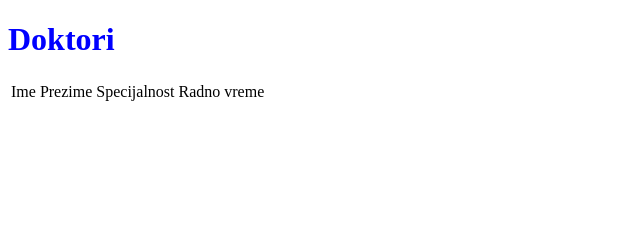
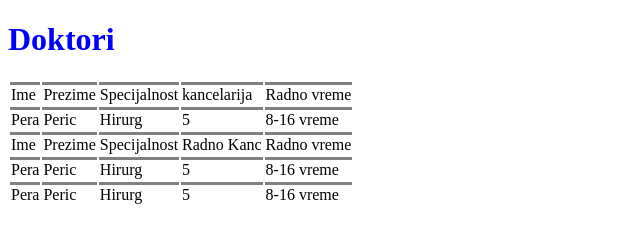
Before and after one commit to tanule7/git-proba, a plain HTML site: page index.html in a window 1280 px wide. Shown: the whole page, without its empty margins (0-640 px from the left). Drawn offline with Linux system fonts and the light colour scheme.

Commit message:
gotova tabela

```diff
--- a/index.html
+++ b/index.html
@@ -14,9 +14,39 @@
         <tr>
             <td>Ime</td>
             <td>Prezime</td>
-            <td>Specijalnost</td>
+            <td colspan="2">Specijalnost</td>
+            <td>kancelarija</td>
             <td>Radno vreme</td>
         </tr>
+        <tr>
+            <td>Pera</td>
+            <td>Peric</td>
+            <td colspan="2">Hirurg</td>
+            <td>5</td>
+            <td>8-16 vreme</td>
+        </tr>
+        <tr>
+            <td>Ime</td>
+            <td>Prezime</td>
+            <td colspan="2">Specijalnost</td>
+            <td>Radno Kanc</td>
+            <td>Radno vreme</td>
+        </tr>
+        <tr>
+            <td>Pera</td>
+            <td>Peric</td>
+            <td colspan="2">Hirurg</td>
+            <td>5</td>
+            <td>8-16 vreme</td>
+        </tr>
+        <tr>
+            <td>Pera</td>
+            <td>Peric</td>
+            <td colspan="2">Hirurg</td>
+            <td>5</td>
+            <td>8-16 vreme</td>
+        </tr>
+
 
     </table>
 </body>
--- a/stil.css
+++ b/stil.css
@@ -1,3 +1,8 @@
 h1{
     color: blue;
 }
+
+td{
+    border-top: solid gray;
+
+}
```
